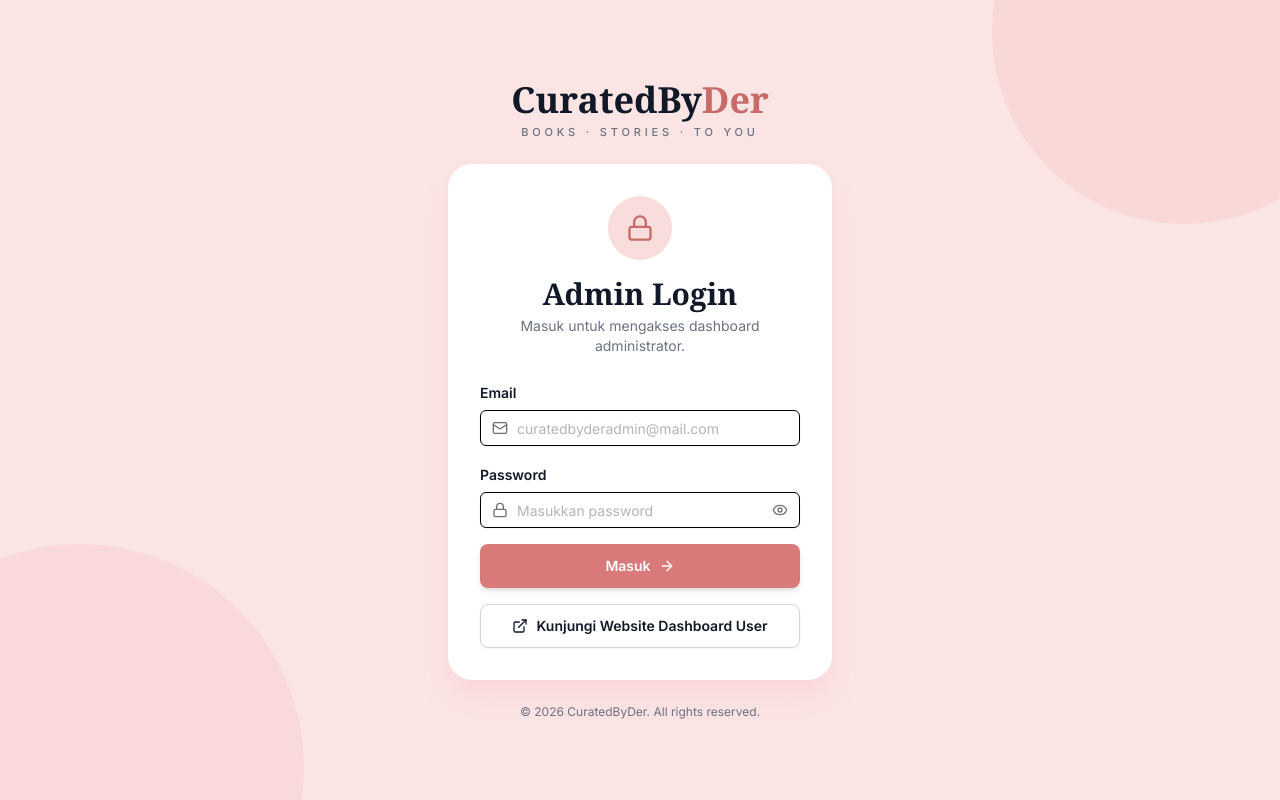
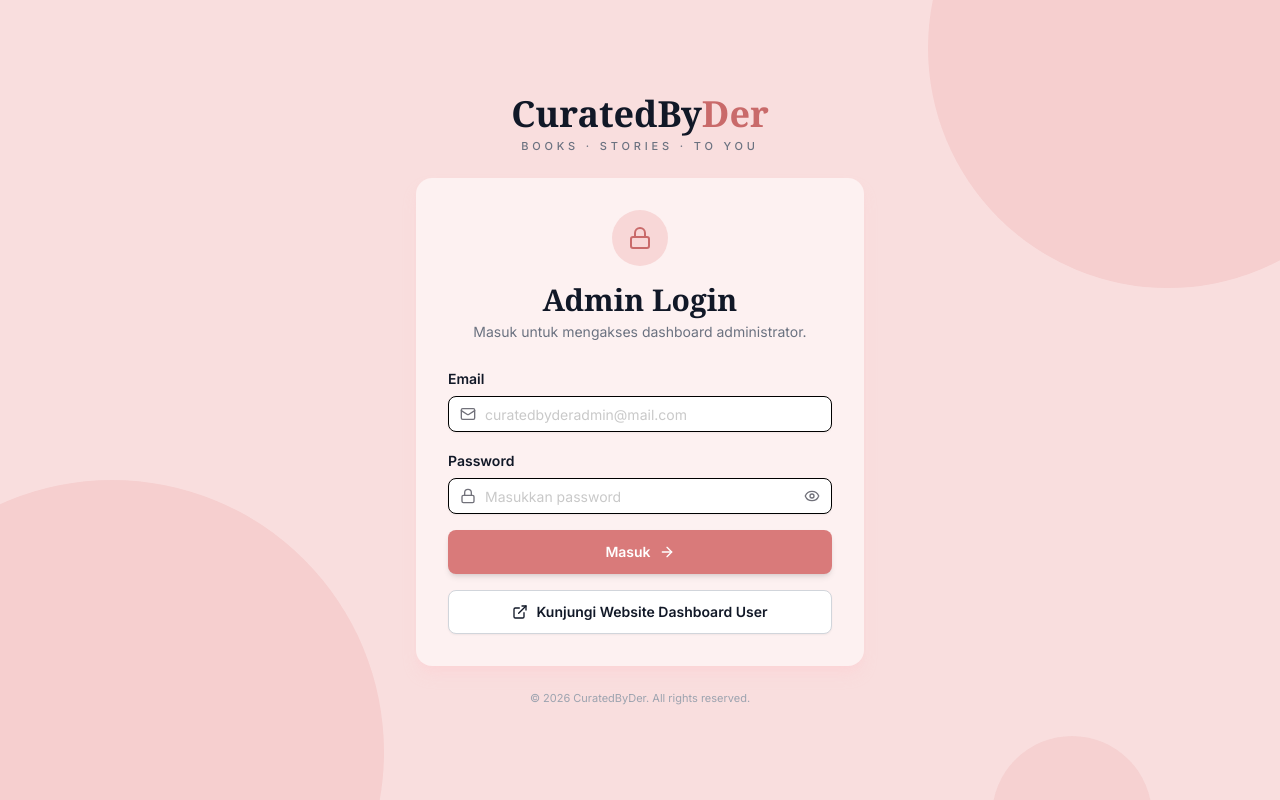
Before and after one commit to cahayoyo/curatedbyder, a Next.js app: page /admin/login in a window 1280 px wide. Built offline with nearby package versions, Linux system fonts and the light colour scheme.

Commit message:
feat: refine admin login design per updated mockup

```diff
--- a/src/app/admin/login/page.tsx
+++ b/src/app/admin/login/page.tsx
@@ -4,17 +4,22 @@ export default function AdminLoginPage() {
   return (
     <div
       className="relative flex min-h-screen flex-col items-center justify-center overflow-hidden p-4"
-      style={{ backgroundColor: "#FBE4E4" }}
+      style={{ backgroundColor: "#F9DEDE" }}
     >
       <div
         aria-hidden
-        className="pointer-events-none absolute -right-24 -top-40 h-96 w-96 rounded-full opacity-70"
-        style={{ backgroundColor: "#F8D3D3" }}
+        className="pointer-events-none absolute -right-32 -top-48 h-[30rem] w-[30rem] rounded-full"
+        style={{ backgroundColor: "#F6CFCF" }}
       />
       <div
         aria-hidden
-        className="pointer-events-none absolute -bottom-48 -left-36 h-[28rem] w-[28rem] rounded-full opacity-60"
-        style={{ backgroundColor: "#F8D3D3" }}
+        className="pointer-events-none absolute -bottom-56 -left-40 h-[34rem] w-[34rem] rounded-full"
+        style={{ backgroundColor: "#F6CFCF" }}
+      />
+      <div
+        aria-hidden
+        className="pointer-events-none absolute -bottom-24 right-[10%] h-40 w-40 rounded-full opacity-80"
+        style={{ backgroundColor: "#F6CFCF" }}
       />
 
       <header className="relative z-10 mb-6 text-center">
@@ -26,11 +31,11 @@ export default function AdminLoginPage() {
         </p>
       </header>
 
-      <main className="relative z-10 w-full max-w-sm">
+      <main className="relative z-10 w-full max-w-sm sm:max-w-md">
         <AdminLoginForm />
       </main>
 
-      <footer className="relative z-10 mt-6 text-center text-xs text-gray-500">
+      <footer className="relative z-10 mt-6 text-center text-[11px] text-gray-400">
         © 2026 CuratedByDer. All rights reserved.
       </footer>
     </div>
--- a/src/components/AdminLoginForm.tsx
+++ b/src/components/AdminLoginForm.tsx
@@ -49,14 +49,14 @@ export function AdminLoginForm() {
   }
 
   return (
-    <Card className="w-full rounded-3xl border-none bg-white shadow-xl shadow-rose-200/50">
+    <Card className="w-full rounded-2xl border-none bg-[#FDF1F1] shadow-lg shadow-rose-200/40">
       <CardContent className="px-6 pb-8 pt-8 sm:px-8">
         <div className="mb-6 flex flex-col items-center">
           <div
-            className="flex h-16 w-16 items-center justify-center rounded-full"
-            style={{ backgroundColor: "#F9DDDD" }}
+            className="flex h-14 w-14 items-center justify-center rounded-full"
+            style={{ backgroundColor: "#F8D7D7" }}
           >
-            <Lock className="h-7 w-7" style={{ color: "#C96A6A" }} />
+            <Lock className="h-6 w-6" style={{ color: "#C96A6A" }} />
           </div>
           <h1 className="mt-4 text-center font-serif text-3xl font-bold text-gray-900">
             Admin Login
@@ -78,7 +78,7 @@ export function AdminLoginForm() {
                 required
                 autoComplete="email"
                 placeholder="curatedbyderadmin@mail.com"
-                className={`pl-9 placeholder:text-[#b5b5b5] ${fieldError.email ? "border-destructive focus-visible:ring-destructive" : ""}`}
+                className={`rounded-lg bg-white pl-9 placeholder:text-[#c9c9c9] ${fieldError.email ? "border-destructive focus-visible:ring-destructive" : ""}`}
                 onChange={onFieldChange}
                 aria-invalid={fieldError.email}
               />
@@ -98,7 +98,7 @@ export function AdminLoginForm() {
                 required
                 autoComplete="current-password"
                 placeholder="Masukkan password"
-                className={`pl-9 pr-10 placeholder:text-[#b5b5b5] ${fieldError.password ? "border-destructive focus-visible:ring-destructive" : ""}`}
+                className={`rounded-lg bg-white pl-9 pr-10 placeholder:text-[#c9c9c9] ${fieldError.password ? "border-destructive focus-visible:ring-destructive" : ""}`}
                 onChange={onFieldChange}
                 aria-invalid={fieldError.password}
               />
```
